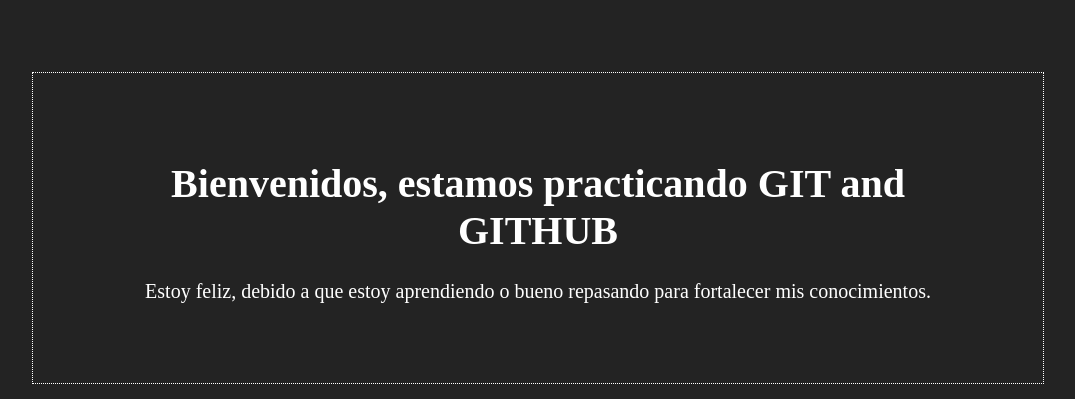
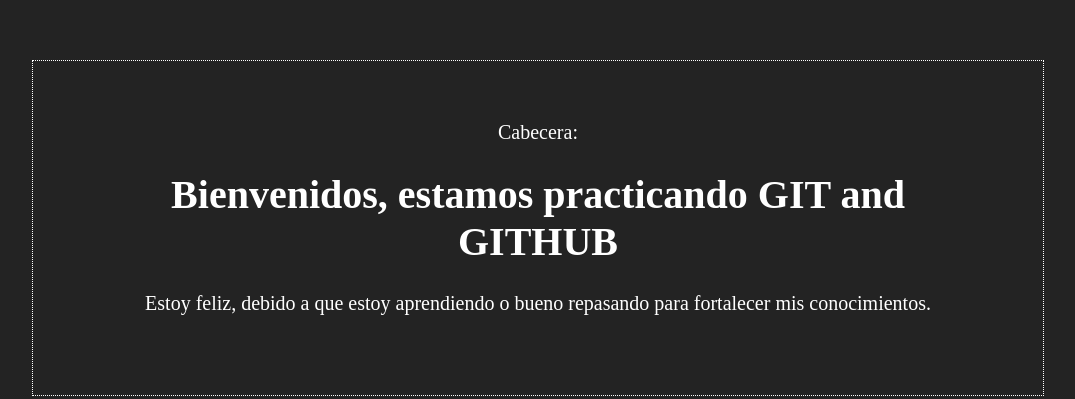
Before and after one commit to AlexanderHOB/github-pruebas, a plain HTML site: page index.html in a window 1280 px wide. Shown: the part 140-539 px from the top of the page, without its empty margins (102-1177 px from the left). Drawn offline with Linux system fonts and the light colour scheme.

Commit message:
Initial Structure

```diff
--- a/index.html
+++ b/index.html
@@ -6,6 +6,9 @@
 	<body>
 		<div class="container">
 			<div class="post">
+				<div class="cabecera">
+					Cabecera:
+				</div>
 				<h1>Bienvenidos, estamos practicando GIT and GITHUB</h1>
 				<p> Estoy feliz, debido a que estoy aprendiendo o bueno repasando para fortalecer mis conocimientos.</p>
 			</div>
```
